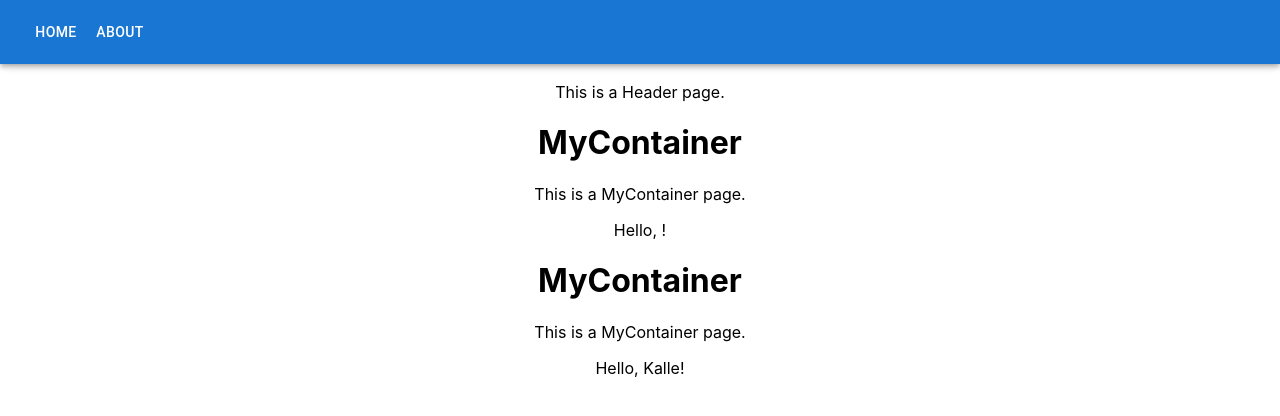
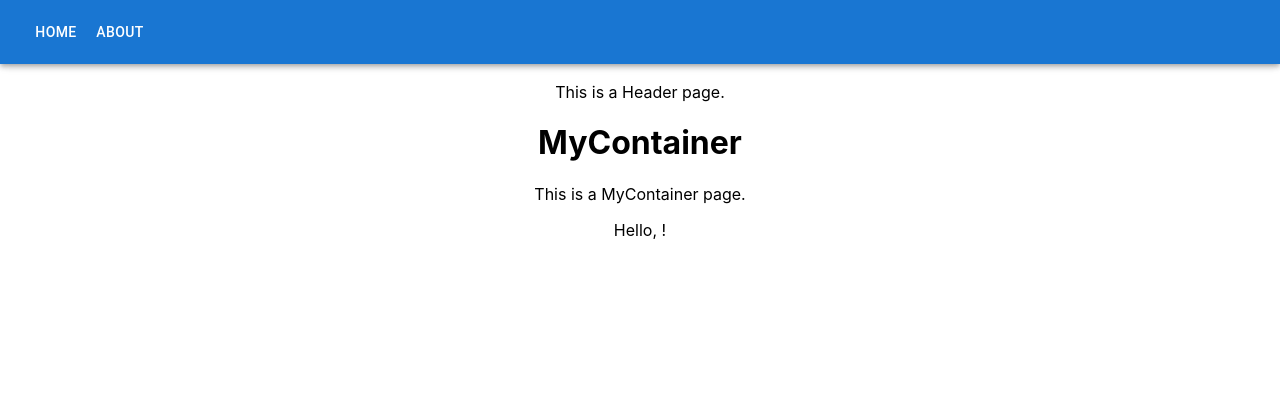
Before and after one commit to ajay26188/Advanced_Web_Application_Week11, a React (Create React App) app: page / in a window 1280 px wide. Shown: the top 416 px of the page. Built offline with nearby package versions, Linux system fonts and the light colour scheme; no server answers.

Commit message:
last commit

```diff
--- a/src/App.js
+++ b/src/App.js
@@ -18,7 +18,6 @@ function App() {
           <Route path ="/" element={<MyContainer />} />
           <Route path ="/about" element={<About />} />
         </Routes>
-        <WrappedMyContainer />
     </div>
     </Router>
   );
```
